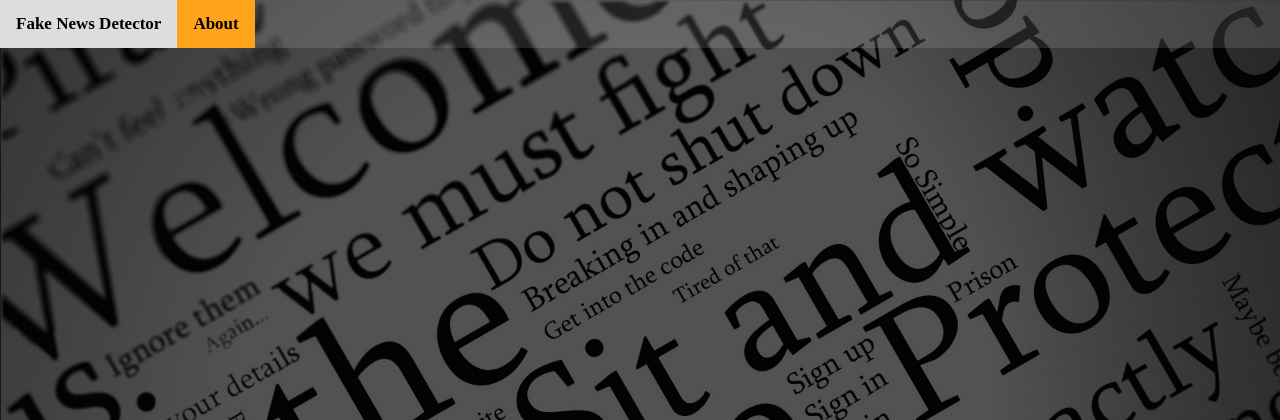
After one commit to arunkumaraqm/Fake-News-Detection, a Django app: template files/fakenews/templates/about.html in a window 1280 px wide. The commit adds this page. Shown: the top 420 px of the page. Run offline with Django 3.2, Linux system fonts and the light colour scheme; the template is opened without the code that fills it, so the values that code supplies are empty; parts of the project's set-up code (start-up, migrations or seed data) failed here and were passed over.

Commit message:
added about content

```diff
--- a/files/fakenews/myapp/urls.py
+++ b/files/fakenews/myapp/urls.py
@@ -3,4 +3,5 @@ from . import views
 
 urlpatterns = [
     path('', views.index, name='index'),
+    path('', views.about, name='about'),
 ]
--- a/files/fakenews/myapp/views.py
+++ b/files/fakenews/myapp/views.py
@@ -31,3 +31,6 @@ def index(request):
 		result = None
 		url = ""
 	return render(request, 'index.html', {'result': result, 'given_url': url})
+
+def about(request):
+	return render(request, 'about.html')
--- /dev/null
+++ b/files/fakenews/templates/about.html
@@ -0,0 +1,23 @@
+<!Doctype html>
+<html lang="en" class="en">
+
+<head>
+	<meta charset="utf-8">
+	<!doctype html>
+	<title>Fake News Detector</title>
+
+	<meta name="viewport" content="width=device-width, initial-scale=1, maximum-scale=1">
+	{% load static%}
+	<link rel="stylesheet" href="{% static '1.css'%}">
+</head>
+
+<body>
+	<header>
+		<div class="topnav">
+			<a href="{% url 'index' %}"><b>Fake News Detector</b></a>
+			<a class="active"  href=""><b>About</b></a>
+		</div>
+	</header>
+</body>
+<script src="http://gist-it.appspot.com/https://github.com/arunkumaraqm/Fake-News-Detection/blob/master/README.md" footer=minimal></script>
+</html>
--- a/files/fakenews/templates/index.html
+++ b/files/fakenews/templates/index.html
@@ -15,7 +15,7 @@
 	<header>
 		<div class="topnav">
 			<a class="active" href=""><b>Fake News Detector</b></a>
-			<a href="#about"><b>About</b></a>
+			<a href="{% url 'about' %}"><b>About</b></a>
 		</div>
 	</header>
 
```
